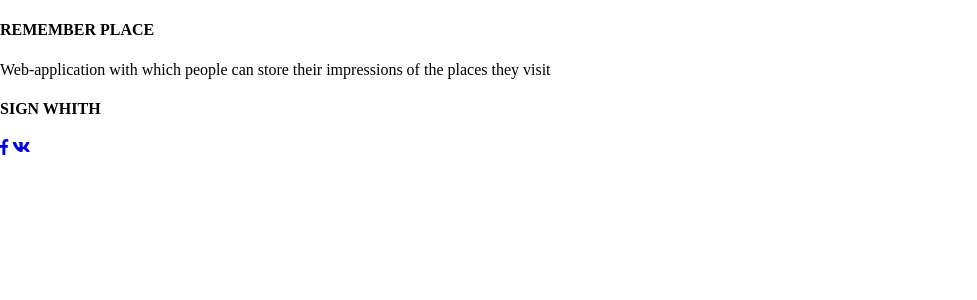
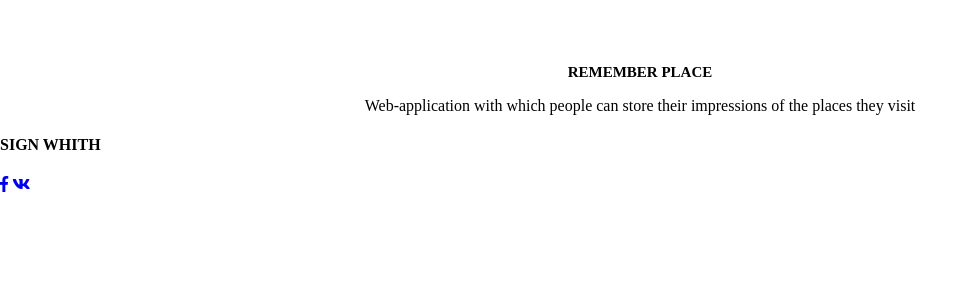
Before and after one commit to Shohmasud/place_remember, a Django app: page /login/ in a window 1280 px wide. Shown: the part 60-360 px from the top of the page, without its empty margins (0-977 px from the left). Run offline with Django 3.2, Linux system fonts and the light colour scheme; some libraries are stand-ins or nearby versions.

Commit message:
loglogin.css:Adding css-styles responsible for the title of the application title login.html and its positioning

```diff
--- a/static/css/login.css
+++ b/static/css/login.css
@@ -18,3 +18,15 @@
     padding-top:14px;
     padding-left:3px;
 }
+
+.div_h4_log{
+    text-align:center;
+    margin-top:5%;
+
+}
+.h4_log{
+    font-weight:bolder;
+    font-size:15px;
+    color:black;
+    margin-bottom:0.7%;
+}
```
